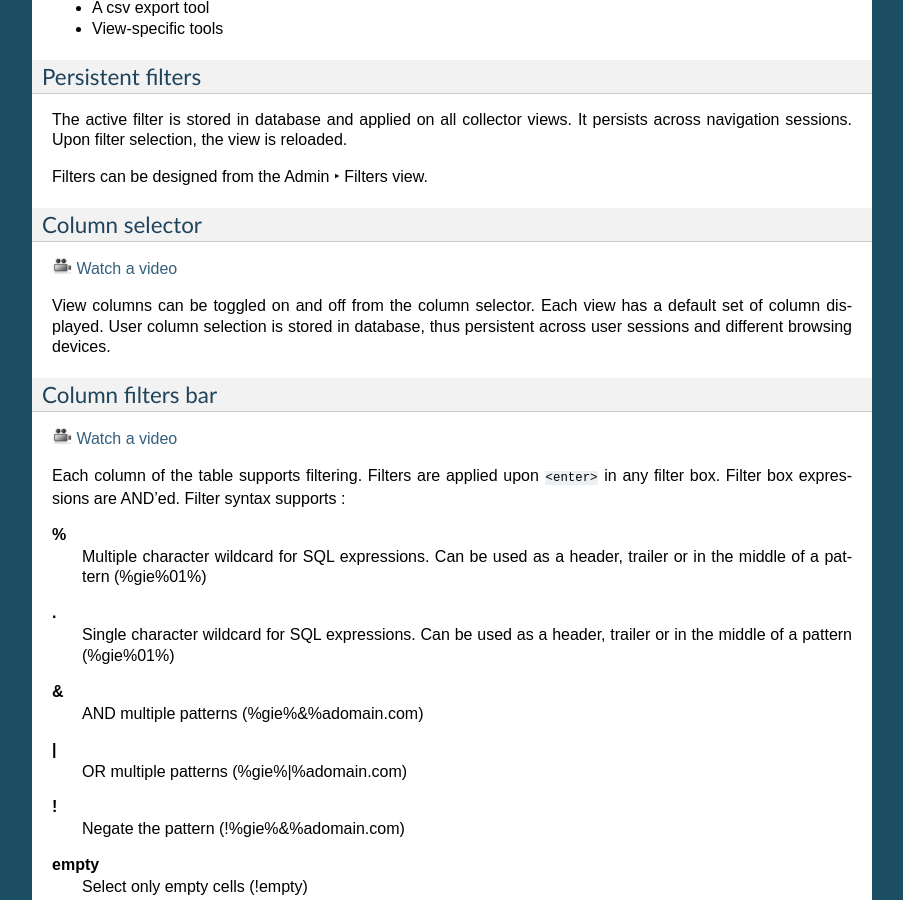
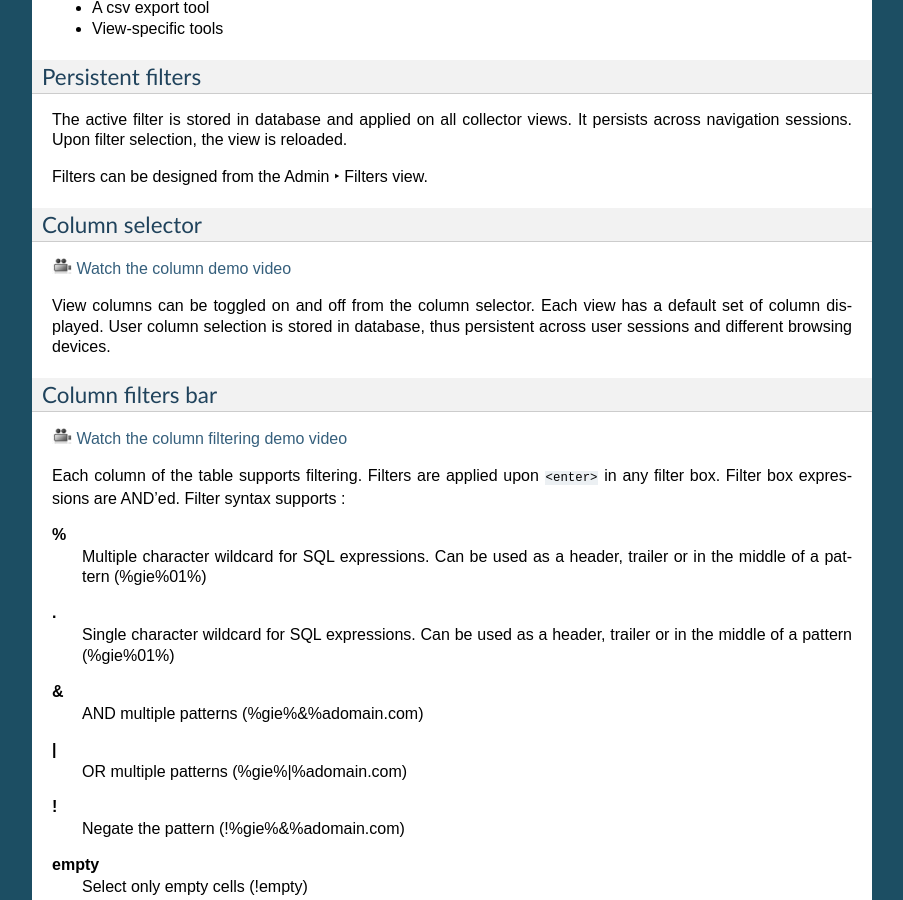
Before and after one commit to opensvc/docs.opensvc.com, a Sphinx documentation site: the page built from source/collector.introduction.rst, in a window 1280 px wide and 900 px high, scrolled down 797 px. Shown: the whole window, without its empty margins (198-1101 px from the left). Built offline with Sphinx 7.4.7, drawn with Linux system fonts in a browser that asks for light colours; comment, search, counter and statistics services are not loaded; some of the changed text lies outside the part shown.

Commit message:
Fix sphinx warnings

```diff
--- a/source/collector.introduction.rst
+++ b/source/collector.introduction.rst
@@ -48,14 +48,14 @@ Filters can be designed from the :menuselection:`Admin --> Filters` view.
 Column selector
 ---------------
 
-|video-icon| `Watch a video <http://www.youtube.com/watch?feature=player_embedded&v=8PLTJuEOHRs>`_
+|video-icon| `Watch the column demo video <http://www.youtube.com/watch?feature=player_embedded&v=8PLTJuEOHRs>`_
 
 View columns can be toggled on and off from the column selector. Each view has a default set of column displayed. User column selection is stored in database, thus persistent across user sessions and different browsing devices.
 
 Column filters bar
 ------------------
 
-|video-icon| `Watch a video <http://www.youtube.com/watch?feature=player_embedded&v=32pyu623U7A>`_
+|video-icon| `Watch the column filtering demo video <http://www.youtube.com/watch?feature=player_embedded&v=32pyu623U7A>`_
 
 Each column of the table supports filtering. Filters are applied upon ``<enter>`` in any filter box. Filter box expressions are AND'ed. Filter syntax supports :
 
@@ -175,7 +175,7 @@ Sketches service-nodes-storage-sites relationships
 Node tabs
 ---------
 
-|video-icon| `Watch a video <http://www.youtube.com/watch?feature=player_embedded&v=tEqKPRZ4YeA>`_
+|video-icon| `Watch the node demo video <http://www.youtube.com/watch?feature=player_embedded&v=tEqKPRZ4YeA>`_
 
 In all views, clicking on a node name will open the node tabs to display the most comprehensive data set the collector knows about this node.
 server, os, mem, cpu, location, power
```
